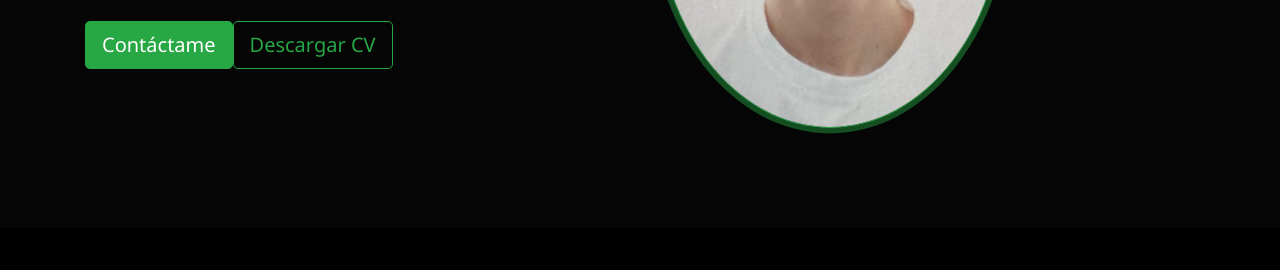
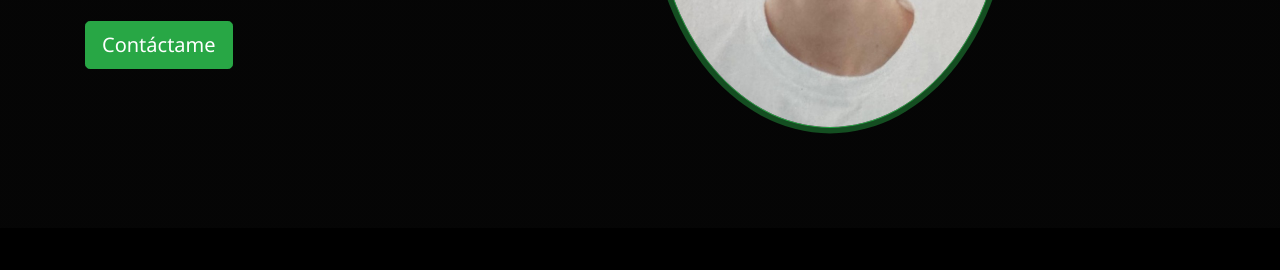
Before and after one commit to rafalete01/Portfolio, a plain HTML site: page index.html in a window 1280 px wide. Shown: the part 504-774 px from the top of the page. Drawn offline with nearby package versions, Linux system fonts and the light colour scheme.

Commit message:
Update index.html

```diff
--- a/index.html
+++ b/index.html
@@ -53,7 +53,6 @@
                         simplemente funcionan.</p>
                     <div class="d-flex gap-3">
                         <a href="#contact" class="btn btn-success btn-lg">Contáctame</a>
-                        <a href="assets/resume.pdf" class="btn btn-outline-success btn-lg" download>Descargar CV</a>
                     </div>
                 </div>
                 <div class="col-lg-6">
```
